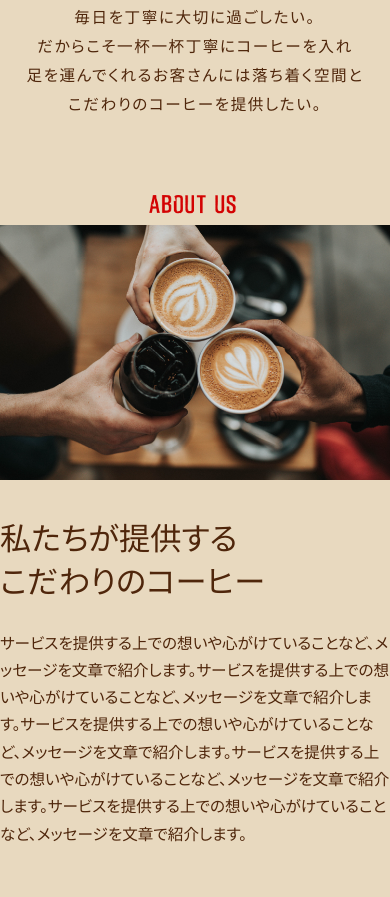
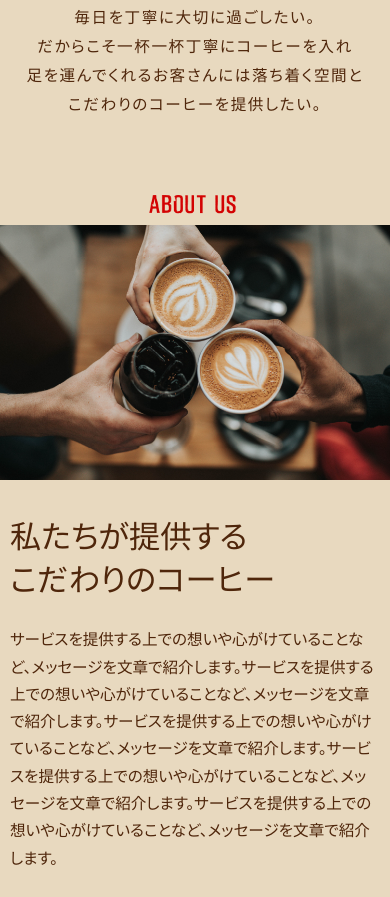
Before and after one commit to rinaugai/kadai4_ugai, a plain HTML site: page カフェサイトコーディング_鵜飼/index.html in a window 390 px wide. Shown: the part 882-1779 px from the top of the page. Drawn offline with nearby package versions, Linux system fonts and the light colour scheme.

Commit message:
課題修正完了

```diff
--- a/カフェサイトコーディング_鵜飼/css/style.css
+++ b/カフェサイトコーディング_鵜飼/css/style.css
@@ -120,7 +120,7 @@ body {
 }
 
 
-#about_us {
+.aboutus{
     display: flex;
     justify-content: space-between;
     max-width: 1000px;
@@ -139,7 +139,6 @@ body {
 
 .inner_aboutus {
     width: 41%;
-    /* padding: 60px 0 40px 0; */
 }
 .inner_aboutus h3 {
     margin-bottom: 35px;
@@ -457,6 +456,20 @@ footer {
         margin: 0 auto 13.5%;
     }
 
+    .aboutus {
+        display: block;
+        padding: 0;
+    }
+
+  .aboutuslogo {
+        display: block;
+    }
+
+    .inner_aboutus {
+        box-sizing: border-box;
+        padding: 0 10px;
+    }
+
     .img_aboutuslogo {
        display: none;
     }
@@ -482,19 +495,17 @@ footer {
 
     .inner_aboutus {
         width: 100%;
-        /* padding: 0 2.6%; */
+        box-sizing: border-box;
     }
 
     .inner_aboutus h3 {
         margin: 9.7% auto 6.6%;
         font-size: 8vw;
-        /* padding-left: 20px; */
     }
     .inner_aboutus p {
         line-height: 1.75;
         font-size: 4vw;
         font-weight: normal;
-        /* padding: 0 20px; */
     }
 
     #menu {
--- a/カフェサイトコーディング_鵜飼/index.html
+++ b/カフェサイトコーディング_鵜飼/index.html
@@ -54,7 +54,7 @@
     </div>
 
     <section id="about_us">
-        <div>
+        <div class="aboutus">
             <h2 class="sp_aboutuslogo"><img src="images/about_us@2x.png" alt="about us"></h2>
             <div class="img_photo">
                 <picture>
```
